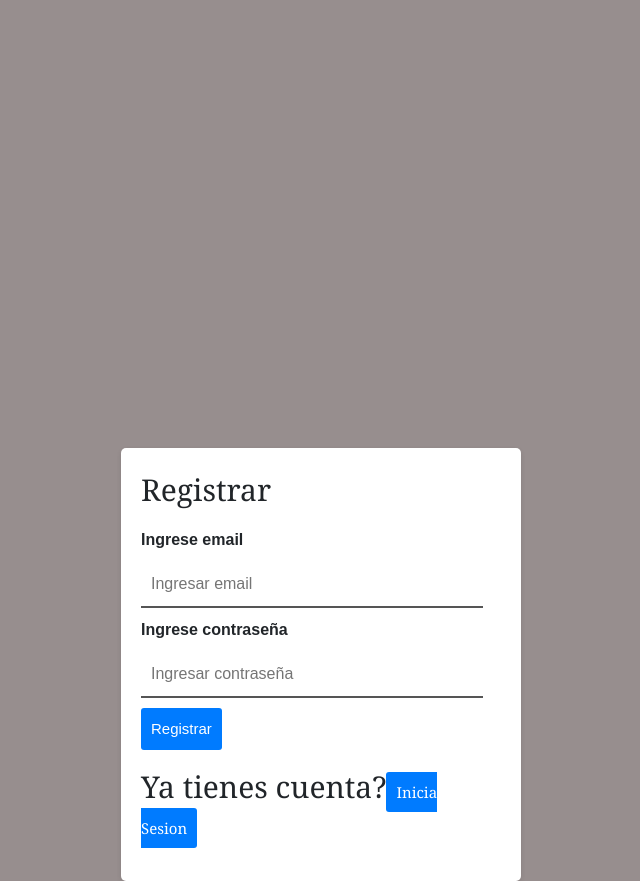
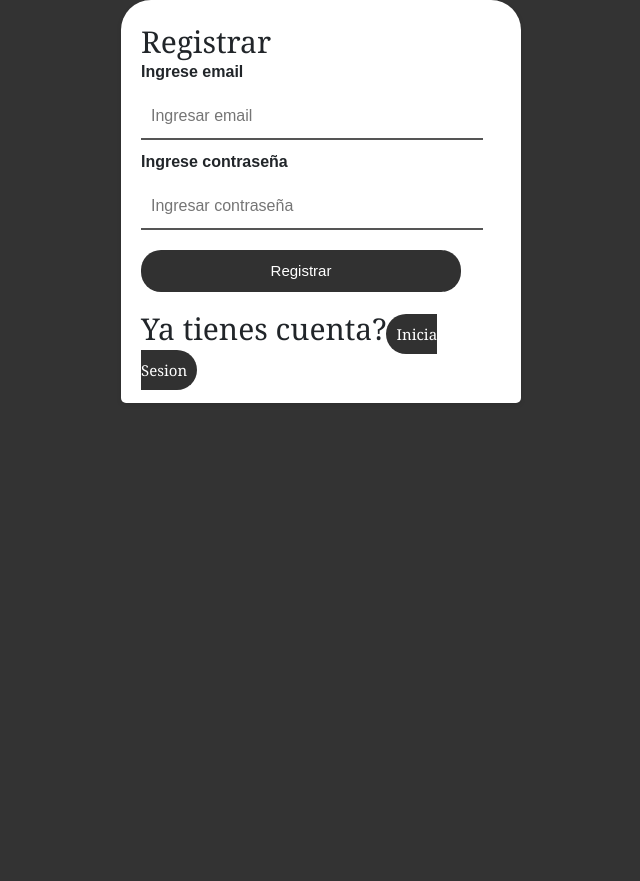
Before and after one commit to vazqueznahuel/Clementina, a React (Create React App) app: page /Registro in a window 1280 px wide. Shown: the whole page, without its empty margins (319-959 px from the left). After the commit the page ends 800 px from the top, so only its background shows below. Built offline with nearby package versions, Linux system fonts and the light colour scheme; no server answers.

Commit message:
Agregando estilos en el login

```diff
--- a/src/App.css
+++ b/src/App.css
@@ -2,25 +2,43 @@
 /* Estilos globales o de la aplicación principal */
 body {
     font-family: Arial, sans-serif;
-    background-color: #978e8e;
+    background-color: #333333;
   }
 
+  .imagen-widi{
+    width: 200px;
+    height: 200px;
+    margin-bottom: 0;
+  }
  /* Formulario */
  .form-container {
     max-width: 400px;
     margin: 0 auto;
-    margin-top: 35%;
+    margin-top: 0;
     background-color: #fff;
     padding: 20px;
     border-radius: 5px;
+    border-top-right-radius: 30px;
+    border-top-left-radius: 30px;
     box-shadow: 0px 2px 5px rgba(0, 0, 0, 0.1);
   }
+
+
+.Line-separator-2ConfigPers {
+  grid-column: span 2; /* Ocupa las dos columnas */
+  width: 100%;
+  border: none;
+  border-top: 2px solid #313131;
+  margin-bottom: 10px;
+  margin-top: 10px;
+  opacity: .70;
+}
 
   .form-title {
     font-size: 30px;
     font-family: Georgia, 'Times New Roman', Times, serif;
     margin-top: 1%;
-    margin-bottom: 20px;
+    margin-bottom: 0;
   }
 
   /* Etiquetas */
@@ -54,16 +72,28 @@ body {
     text-decoration: none;
   }
 
+  .registro{
+    display: flex;
+    justify-content: center;
+  }
+
+.div-botones{
+  display: flex;
+  justify-content: center;
+}
+
 /* Botones */
 .button {
+    width: 320px;
     padding: 10px;
     font-size: 15px;
+    margin-top: 10px;
     margin-bottom: 15px;
     margin-right: 10px;
     border: none;
-    border-radius: 3px;
+    border-radius: 20px;
     cursor: pointer;
-    background-color: #007bff;
+    background-color: #313131;
     color: #fff;
     text-decoration: none;
   }
@@ -71,16 +101,17 @@ body {
 
   /* Estilos base para el botón */
 .google-signin-button {
-  background-color: #4285f4;
+  background-color: #313131;
   color: #ffffff;
   border: none;
   padding: 10px 20px;
   font-size: 16px;
-  border-radius: 4px;
+  border-radius: 50%;
   cursor: pointer;
   display: inline-block;
   text-align: center;
   margin-bottom: 2%;
+  margin-right: 15px;
 }
 
 /* Efecto de sombra al pasar el ratón */
```
